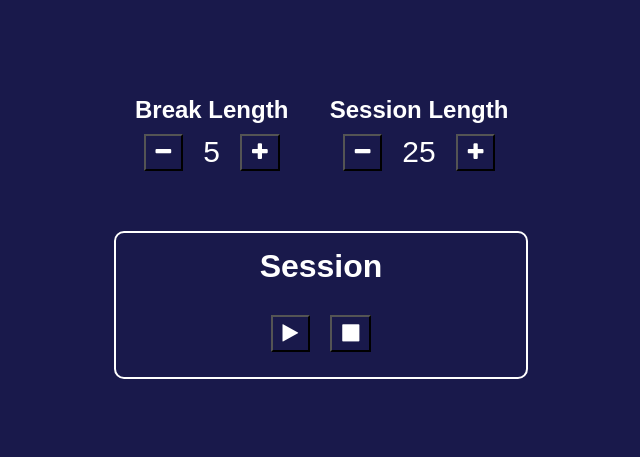
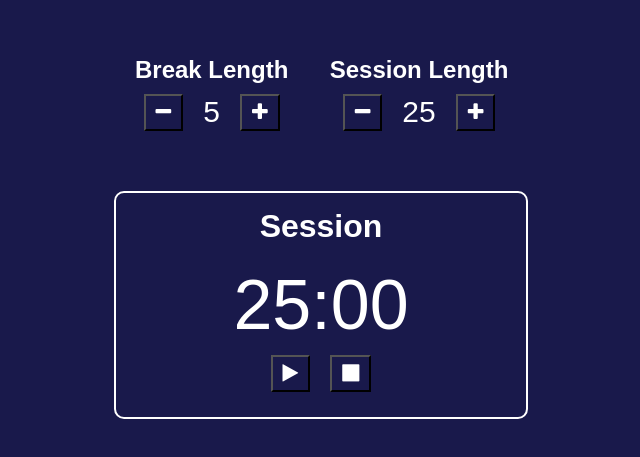
Before and after one commit to Bre323/Pomodoro, a React (Create React App) app: page / in a window 1280 px wide. Shown: the part 153-610 px from the top of the page, without its empty margins (319-959 px from the left). Built offline with nearby package versions, Linux system fonts and the light colour scheme.

Commit message:
convertTime function

```diff
--- a/src/App.js
+++ b/src/App.js
@@ -18,7 +18,15 @@ const App = () => {
     const handleBreakIncrease = () => {}
     const handleSessionDecrease = () => {}
     const handleSessionIncrease = () => {}
-    const convertTime = (count) => {}
+
+    const convertTime = (count) => {
+        let minutes = Math.floor(count / 60);
+        let seconds  = count % 60;
+        minutes = minutes < 10 ? ("0" + minutes) : minutes;
+        seconds = seconds < 10 ? ("0" + seconds) : seconds;
+
+        return `${minutes}:${seconds}`;
+    }
 
 
     const breakProps = {
```
